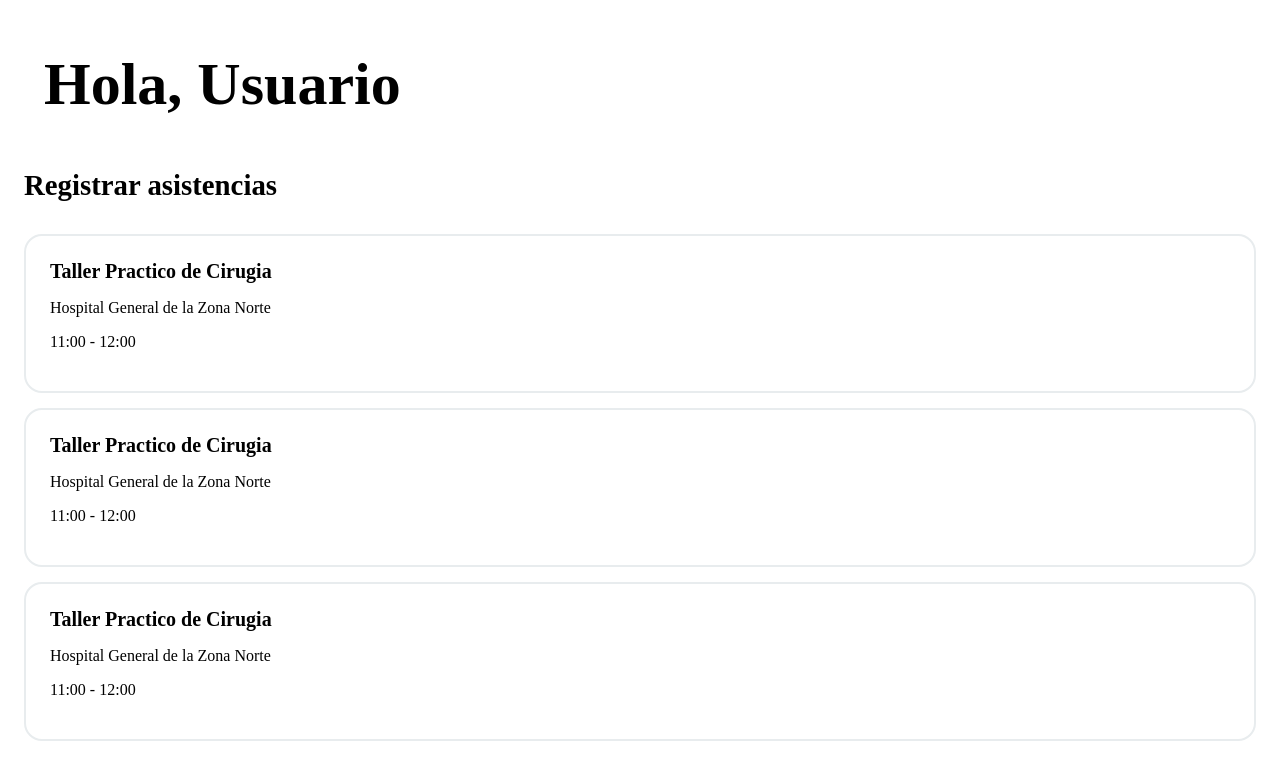
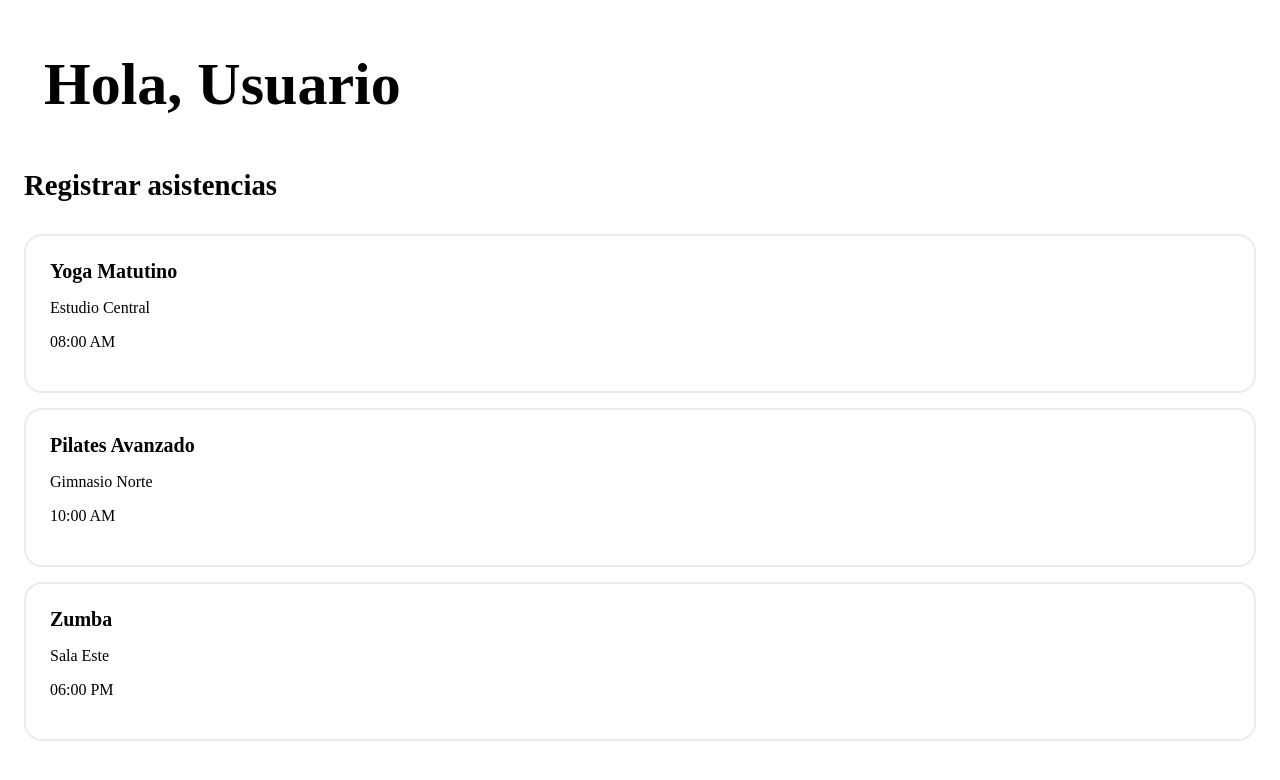
Before and after one commit to acalzadaa/movil, a SvelteKit app: page / in a window 1280 px wide. Shown: the top 780 px of the page. Built offline with nearby package versions, Linux system fonts and the light colour scheme.

Commit message:
add signed status

```diff
--- /dev/null
+++ b/src/lib/asistenciasData.ts
@@ -0,0 +1,25 @@
+const asistenciasData = [
+  {
+    id: "1",
+    name: "Yoga Matutino",
+    location: "Estudio Central",
+    time: "08:00 AM",
+    signed: false
+  },
+  {
+    id: "2",
+    name: "Pilates Avanzado",
+    location: "Gimnasio Norte",
+    time: "10:00 AM",
+    signed: false
+  },
+  {
+    id: "3",
+    name: "Zumba",
+    location: "Sala Este",
+    time: "06:00 PM",
+    signed: false
+  }
+];
+
+export default asistenciasData;
--- /dev/null
+++ b/src/lib/components/asistencia/AsistenciaCard.svelte
@@ -0,0 +1,70 @@
+<script lang="ts">
+	import { triggerOnEnterOrSpace } from '$lib/utils/accessibility';
+	import CheckmarkRounded from '../icon/CheckmarkRounded.svelte';
+
+	interface Props {
+		onclick: (id: string) => void;
+		asistencia: AsistenciaType;
+	}
+
+	type AsistenciaType = {
+		id: string;
+		name: string;
+		location: string;
+		time: string;
+		signed: boolean;
+	};
+
+	let { onclick, asistencia, ...props }: Props = $props();
+
+	function handleConfirmAttendanceClick() {
+		onclick(asistencia.id);
+	}
+</script>
+
+<div
+	class="asistencia-card"
+	aria-hidden="true"
+	onclick={handleConfirmAttendanceClick}
+	onkeydown={(e) => triggerOnEnterOrSpace(e, handleConfirmAttendanceClick)}
+>
+	<div>
+		<strong class="class-name">{asistencia?.name}</strong>
+		<div class="class-details">
+			<p class="class-location">{asistencia?.location}</p>
+			<p class="class-time">{asistencia.time}</p>
+		</div>
+	</div>
+	{#if asistencia.signed}
+		<CheckmarkRounded size={60} />
+	{/if}
+</div>
+
+<style>
+	.asistencia-card {
+		border: 2px solid hsl(200 15% 92%);
+		border-radius: 18px;
+		padding: 24px;
+		margin-bottom: 15px;
+		display: flex;
+		justify-content: space-between;
+		align-items: center;
+	}
+
+	.class-name {
+		font-size: 1.25em;
+		font-weight: 600;
+	}
+
+	.class-details {
+		font-size: 1em;
+	}
+
+	.class-location {
+		font-size: 1em;
+	}
+
+	.class-time {
+		font-size: 1em;
+	}
+</style>
--- /dev/null
+++ b/src/lib/components/icon/CheckmarkRounded.svelte
@@ -0,0 +1,33 @@
+<script>
+	const { color = 'green', size = 42, strokeWidth = 1 } = $props();
+	let componentColor = $state(color);
+	let componentSize = $state(size);
+	let componentStrokeWidth = $state(strokeWidth);
+</script>
+
+<div class="checkmark-container">
+	<svg
+		xmlns="http://www.w3.org/2000/svg"
+		width={componentSize}
+		height={componentSize}
+		viewBox="0 0 32 32"
+		role="img"
+		aria-label="checkmark-icon"
+	>
+		<path
+			fill={componentColor}
+			d="m 20.216,11.0245 -6.6495,6.665 -2.5575,-2.5575 a 1.55,1.55 0 1 0 -2.1855,2.1855 l 3.6425,3.658 a 1.55,1.55 0 0 0 1.1005,0.4495 1.55,1.55 0 0 0 1.085,-0.4495 l 7.75,-7.75 a 1.55,1.55 0 0 0 0,-2.201 1.55,1.55 0 0 0 -2.1855,0 M 16,0.5 A 15.5,15.5 0 1 0 31.5,16 15.5,15.5 0 0 0 16,0.5 m 0,27.9 A 12.4,12.4 0 1 1 28.4,16 12.4,12.4 0 0 1 16,28.4"
+			stroke-width={componentStrokeWidth}
+			stroke={componentColor}
+		/>
+	</svg>
+</div>
+
+
+<style>
+	.checkmark-container {
+		display: flex;
+		align-items: center;
+		justify-items: center;
+	}
+</style>
--- a/src/routes/+page.svelte
+++ b/src/routes/+page.svelte
@@ -1,18 +1,27 @@
-<script>
+<script lang="ts">
 	import ConfirmAttendanceModal from '$lib/components/modal/ConfirmAttendanceModal.svelte';
-	import { triggerOnEnterOrSpace } from '$lib/utils/accessibility';
+	import AsistenciaCard from '$lib/components/asistencia/AsistenciaCard.svelte';
+	import asistenciasData from '$lib/asistenciasData';
 
 	let showConfirmAttendanceModal = $state(false);
+	let selectedAsistenciaId = $state('');
+	let asistencias = $state(asistenciasData);
 
 	function handleHideConfirmAttendanceModal() {
 		showConfirmAttendanceModal = false;
+		selectedAsistenciaId = '';
 	}
 
 	async function handleConfirmAttendanceAction() {
+		if (selectedAsistenciaId) {
+			console.log(`Confirmed attendance for ID: ${selectedAsistenciaId}`);
+			asistencias.find((asistencia) => asistencia.id === selectedAsistenciaId)!.signed = true;
+		}
 		handleHideConfirmAttendanceModal();
 	}
 
-	function handleConfirmAttendanceClick() {
+	function handleConfirmAttendanceClick(id: string) {
+		selectedAsistenciaId = id;
 		showConfirmAttendanceModal = true;
 	}
 
@@ -26,42 +35,9 @@
 		<h2>Registrar asistencias</h2>
 	</div>
 	<div class="container-asistencias">
-		<div
-			class="asistencia-card"
-			aria-hidden="true"
-			onclick={handleConfirmAttendanceClick}
-			onkeydown={(e) => triggerOnEnterOrSpace(e, handleConfirmAttendanceClick)}
-		>
-			<strong class="class-name">Taller Practico de Cirugia</strong>
-			<div class="class-details">
-				<p class="class-location">Hospital General de la Zona Norte</p>
-				<p class="class-time">11:00 - 12:00</p>
-			</div>
-		</div>
-		<div
-			class="asistencia-card"
-			aria-hidden="true"
-			onclick={handleConfirmAttendanceClick}
-			onkeydown={(e) => triggerOnEnterOrSpace(e, handleConfirmAttendanceClick)}
-		>
-			<strong class="class-name">Taller Practico de Cirugia</strong>
-			<div class="class-details">
-				<p class="class-location">Hospital General de la Zona Norte</p>
-				<p class="class-time">11:00 - 12:00</p>
-			</div>
-		</div>
-		<div
-			class="asistencia-card"
-			aria-hidden="true"
-			onclick={handleConfirmAttendanceClick}
-			onkeydown={(e) => triggerOnEnterOrSpace(e, handleConfirmAttendanceClick)}
-		>
-			<strong class="class-name">Taller Practico de Cirugia</strong>
-			<div class="class-details">
-				<p class="class-location">Hospital General de la Zona Norte</p>
-				<p class="class-time">11:00 - 12:00</p>
-			</div>
-		</div>
+		{#each asistencias as asistencia}
+			<AsistenciaCard {asistencia} onclick={handleConfirmAttendanceClick} />
+		{/each}
 	</div>
 </section>
 <section class="modals">
@@ -90,28 +66,4 @@
 		font-weight: 600;
 		margin-bottom: 32px;
 	}
-
-	.asistencia-card {
-		border: 2px solid hsl(200 15% 92%);
-		border-radius: 18px;
-		padding: 24px;
-		margin-bottom: 15px;
-	}
-
-	.class-name {
-		font-size: 1.25em;
-		font-weight: 600;
-	}
-
-	.class-details {
-		font-size: 1em;
-	}
-
-	.class-location {
-		font-size: 1em;
-	}
-
-	.class-time {
-		font-size: 1em;
-	}
 </style>
```
Also changed, not shown: 1 other file (tests, documents, lock files or other folders).
